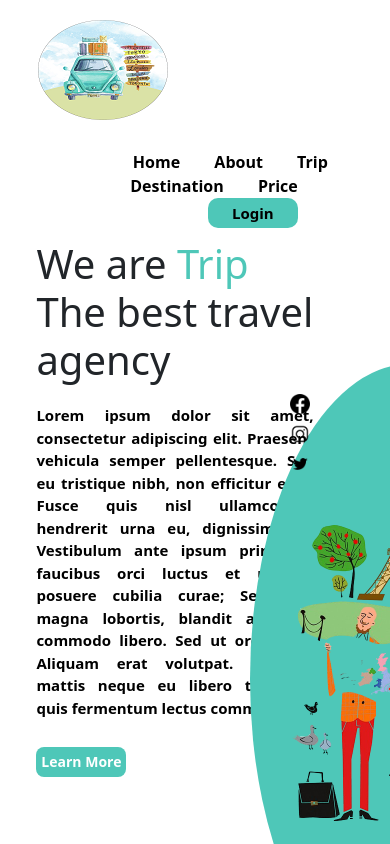
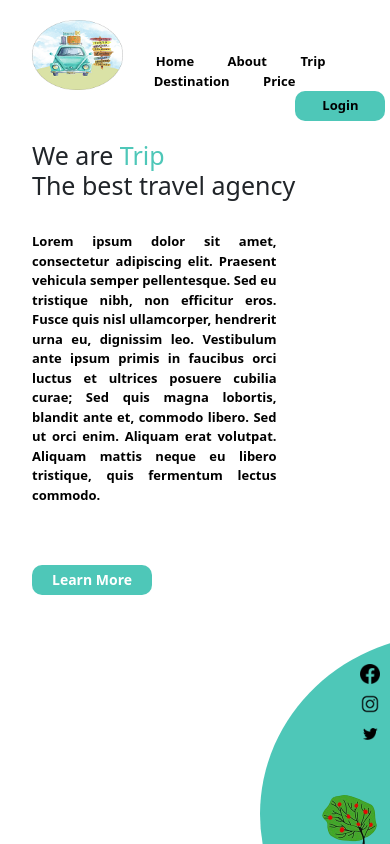
Before and after one commit to carinaprodrigues/SiteAg-ncia, a plain HTML site: page index.html in a window 390 px wide. Drawn offline with nearby package versions, Linux system fonts and the light colour scheme.

Commit message:
Update style.css

```diff
--- a/css/style.css
+++ b/css/style.css
@@ -68,6 +68,10 @@ section.sobre{
     background-color: #4ec7b8;
 }
 
+.viagem{
+    padding-top: 15px;
+}
+
 .social-media{
     position: absolute;
     right: 260px;
@@ -122,27 +126,160 @@ section.sobre{
     font-weight: bold;
 }
 
+@media (max-width: 1100px) {
+    html, body{
+        overflow-x: hidden;
+    }
+    .menu{
+        width: 50%;
+        padding: 2rem 0;
+        font-size: 17px;
 
-@media screen and (max-width: 1200px){
-    section.sobre, .logo, .menu, .extras {
-        width: 1000px;
-            }
+    }
+    .logo{
+        width: 40%;
+    }
+    .login button{
+        position: absolute;
+        font-size: 17px;
+    }
+
+    .extras{
+        position: absolute;
+        width: 510px;
+        height: 490px;
+        border-radius: 50%;
+    }
+
+    .center{
+        padding: 0 2rem;
+    }
+
+    .texto-sobre p{
+        margin-top: 0;
+        padding: 2rem 0;
+        width: 80%;
+        font-size: 17px;
+    }
+
+    .texto-sobre button{
+        font-size: 18px;
+        width: 150px;
+        border-radius: 10px;
+    }
+
+    .viagem{
+        height: 350px;
+        padding-top: 2rem;
 }
 
-@media(max-width: 1024px){
-    section.sobre, .logo, .menu, .extras {
-        width: 700px;
-            }
+/*tablet 900px*/
+@media (max-width: 900px){
+    .menu{
+        width: 60%;
+        padding: 2rem 0;
+        font-size: 13px;
+    }
+    .logo{
+        width: 30%;
+    }
+    .login button{
+        position: absolute;
+        font-size: 13px;
+    }
+
+    .extras{
+        position: absolute;
+        width: 460px;
+        height: 440px;
+        border-radius: 50%;
+        bottom: -250px;
+    }
+
+    .texto-sobre p{
+        margin-top: 0;
+        padding: 2rem 0;
+        width: 60%;
+        font-size: 13px;
+    }
+
+    .texto-sobre button{
+        font-size: 14px;
+        width: 120px;
+        border-radius: 10px;
+    }
+
+    .viagem{
+        height: 290px;
+        padding-top: 2rem;
+    }
+
+    .texto-sobre h1{
+        font-size: 30px;
+    }
+
+    .logo img{
+        height: 90px;
+    }
+
+    header{
+        height: 100px;
+        padding: 20px 0;
+    }
 }
 
-@media(max-width: 768px){
-    section.sobre, .logo, .menu, .extras  {
-        width: 400px;
-            }
+/*Celular 576px*/
+@media (max-width: 576px){
+    body{
+        margin: 0;
+        padding: 0;
+    }
+
+    .login button{
+        position: absolute;
+        font-size: 13px;
+    }
+
+    .extras{
+        position: absolute;
+        width: 380px;
+        height: 360px;
+        border-radius: 50%;
+        bottom: -250px;
+    }
+
+    .viagem{
+        height: 210px;
+        padding-top: 2rem;
+    }
+
+    .logo img{
+        height: 70px;
+    }
+
+    .texto-sobre h1{
+        margin-bottom: 0;
+        font-size: 25px;
+        padding: 0;
+    }
+
+    .texto-sobre p{
+        width: 75%;
+        font-size: 13px;
+    }
+
+    .texto-sobre button{
+        margin-top: 0;
+        font-size: 14px;
+        width: 120px;
+        border-radius: 10px;
+    }
+
+    .texto-sobre{
+        padding: 0;
+    }
+
+    .logo{
+        padding: 0;
+    }
 }
-
-@media(max-width: 425px){
-    section.sobre, .logo, .menu, .extras  {
-        width: 320px;
-            }
-}
```
